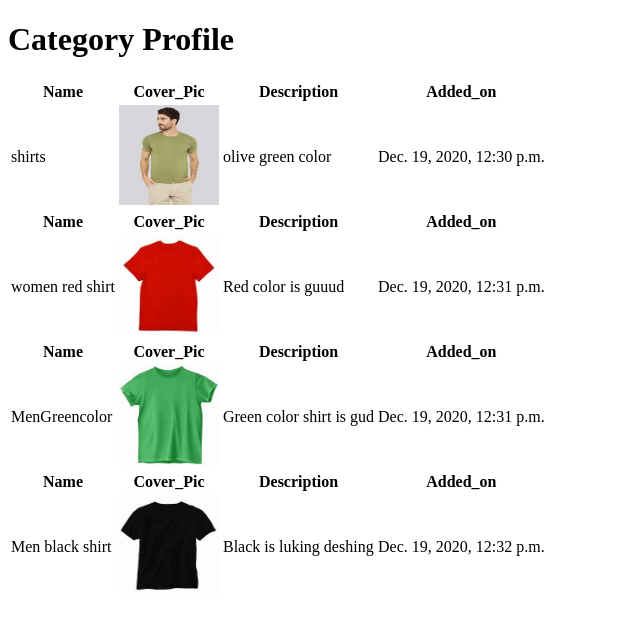
After one commit to hsb-py/login, a Django app: page /cat/ in a window 1280 px wide. The commit adds this page. Shown: the top 629 px of the page, without its empty margins (0-640 px from the left). Run offline with Django 3.2, Linux system fonts and the light colour scheme; data comes from the database, SQL or seed files in the repository; both versions use the stored data as it was after the commit.

Commit message:
new models n templates added

```diff
--- a/full/app/admin.py
+++ b/full/app/admin.py
@@ -1,5 +1,5 @@
 from django.contrib import admin
-from app.models import Student,Contact_Us
+from app.models import Student,Contact_Us,Category
 # Register your models here.
 
 admin.site.site_header="My website | Himanshu"
@@ -15,7 +15,9 @@ class contactAdmin(admin.ModelAdmin):
     list_editable=['name']
 
 
-
+class CategoryAdmin(admin.ModelAdmin):
+    list_display=["name","cover_pic","description"]
 
 admin.site.register(Student,studentAdmin)
 admin.site.register(Contact_Us,contactAdmin)
+admin.site.register(Category,CategoryAdmin)
--- a/full/app/models.py
+++ b/full/app/models.py
@@ -11,7 +11,7 @@ class Student(models.Model):
     fee=models.FloatField()
     gender=models.CharField(max_length=50,choices=c)
     address=models.TextField()
-    is_registered=models.BooleanField()
+    is_registered=models.BooleanField(null=True, blank=True)
 
     def __str__(self):
         return self.name
@@ -30,3 +30,13 @@ class Contact_Us(models.Model):
 
     class Meta:
         verbose_name_plural="Contact_Us"
+
+
+class Category(models.Model):
+    name=models.CharField(max_length=50)
+    cover_pic=models.FileField(upload_to="media/%Y%M%D")
+    description=models.TextField()
+    added_on=models.DateTimeField(auto_now_add=True)
+
+    def __str__(self):
+        return self.name
--- a/full/app/views.py
+++ b/full/app/views.py
@@ -1,5 +1,32 @@
 from django.shortcuts import render
+from app.models import Student,Category
+from django.http import HttpResponse
 
 # Create your views here.
-def singup(request):
-    return render(request,'singup.html')
+def singup_view(request):
+    """ Signup function """
+
+# Data Retrive from Database
+    name_data=Student.objects.all().order_by("-id")
+
+# when we put data in Form Data print in consol
+    print("data=",request.POST)
+
+# Data post to databse
+    if request.method=='POST':
+        fn=request.POST['firstname']
+        em=request.POST['email']
+        rol=request.POST['Rollno']
+        fe=request.POST['Fee']
+        gen=request.POST['Gender']
+        ad=request.POST['Address']
+        dat=Student(name=fn ,email=em,roll_no=rol,fee=fe,gender=gen,address=ad )
+        dat.save()
+        res="Dear {} thanks for singup".format(fn)
+        return render(request,"singup.html",{"status":res, "namelist":name_data})
+
+    return render(request,'singup.html',{"namelist":name_data})
+
+def category_view(request):
+    cat_data=Category.objects.all()
+    return render(request,'profile.html',{"cat_data":cat_data})
--- a/full/full/settings.py
+++ b/full/full/settings.py
@@ -44,7 +44,7 @@ MIDDLEWARE = [
     'django.middleware.security.SecurityMiddleware',
     'django.contrib.sessions.middleware.SessionMiddleware',
     'django.middleware.common.CommonMiddleware',
-    'django.middleware.csrf.CsrfViewMiddleware',
+    # 'django.middleware.csrf.CsrfViewMiddleware',
     'django.contrib.auth.middleware.AuthenticationMiddleware',
     'django.contrib.messages.middleware.MessageMiddleware',
     'django.middleware.clickjacking.XFrameOptionsMiddleware',
--- a/full/full/urls.py
+++ b/full/full/urls.py
@@ -15,9 +15,12 @@ Including another URLconf
 """
 from django.contrib import admin
 from django.urls import path
-from app.views import singup
+from app import views
+from django.conf import settings
+from django.conf.urls.static import static
 
 urlpatterns = [
     path('admin/', admin.site.urls),
-    path('', singup),
-]
+    path('',views.singup_view ),
+    path('cat/', views.category_view)
+]+static(settings.MEDIA_URL,document_root=settings.MEDIA_ROOT)
--- /dev/null
+++ b/full/templates/profile.html
@@ -0,0 +1,31 @@
+<!DOCTYPE html>
+<html lang="en">
+<head>
+    <meta charset="UTF-8">
+    <meta name="viewport" content="width=device-width, initial-scale=1.0">
+    <title>Profile</title>
+</head>
+<body>
+    <h1>Category Profile</h1>
+    <table>
+        <thead>
+            {% for i in cat_data%}
+            <tr>
+                <th>Name</th>
+                <th>Cover_Pic</th>
+                <th>Description</th>
+                <th>Added_on</th>
+
+            </tr>
+        </thead>
+            <tr>
+                <td>{{i.name}}</td>
+                <td><img src="/media/{{i.cover_pic}}" width="100px" height="100px"></td>
+                <td>{{i.description}}</td>
+                <td>{{i.added_on}}</td>
+            </tr>
+
+            {%endfor%}
+    </table>
+</body>
+</html>
```
Also changed, not shown: full/templates/singup.html (+66 -7 lines), full/app/migrations/0003_auto_20201219_1034.py (added), full/app/migrations/0004_auto_20201219_1054.py (added), full/app/migrations/0005_auto_20201219_1059.py (added), full/app/migrations/0006_auto_20201219_1224.py (added), full/db.sqlite3, full/media/20203012/19/20/olivgreenshirt.jfif (added), full/media/20203112/19/20/greenshirt.jfif (added), full/media/20203112/19/20/redshirt.jfif (added), full/media/20203212/19/20/blackshirt.jfif (added).
